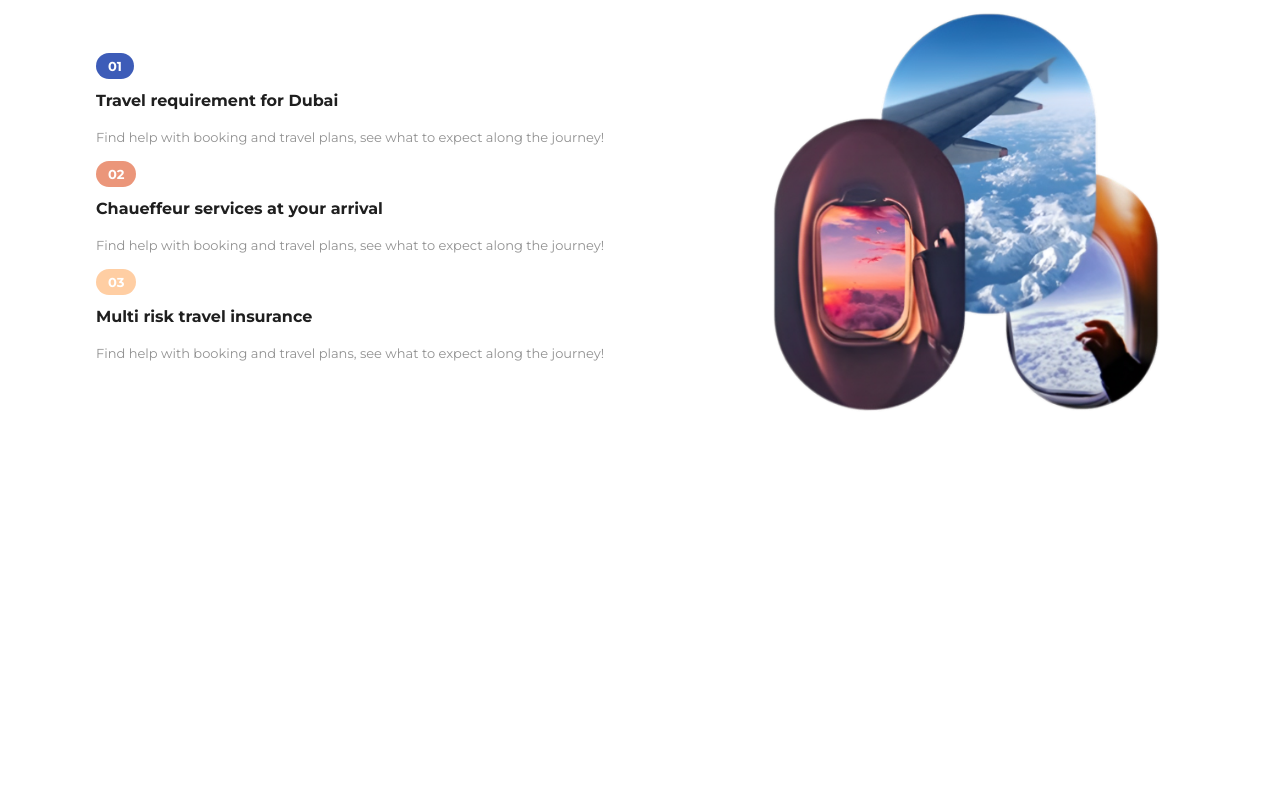
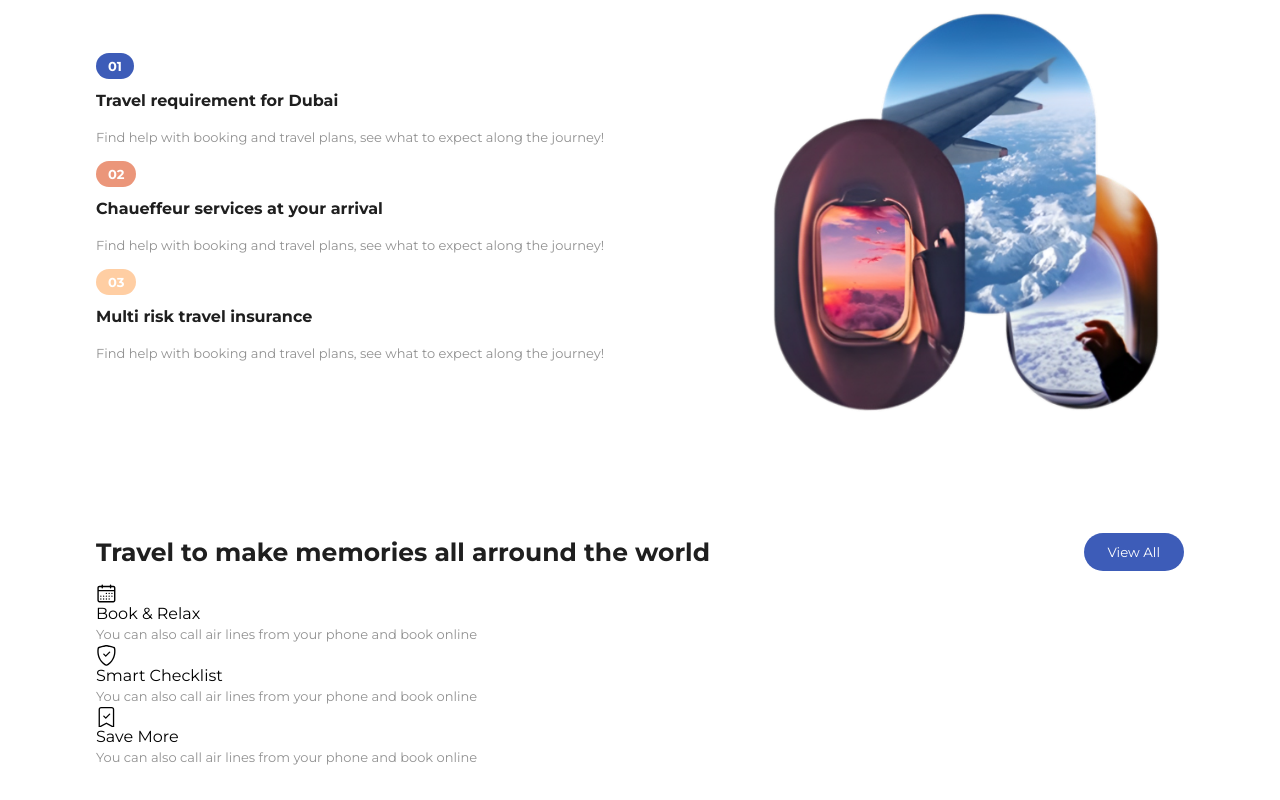
Before and after one commit to Samms206/FlySiteReactJS, a React (Vite) app: page / in a window 1280 px wide. Shown: the part 1268-2068 px from the top of the page. Before the commit the page ends 1725 px from the top, so only its background shows below. Built offline with nearby package versions, Linux system fonts and the light colour scheme.

Commit message:
Added-InfoSection

```diff
--- a/src/Components/Info/Info.jsx
+++ b/src/Components/Info/Info.jsx
@@ -1,9 +1,42 @@
 import React from 'react'
+import {RxCalendar} from 'react-icons/rx'
+import {BsShieldCheck} from 'react-icons/bs'
+import { BsBookmarkCheck } from 'react-icons/bs'
 
 const Info = () => {
   return (
-    <div>
+    <div className="info section">
 
+      <div className="infoContainer container">
+        <div className="titleDiv flex">
+          <h2>Travel to make memories all arround the world</h2>
+          <button className="btn">View All</button>
+        </div>
+
+        <div className="cardDiv grid">
+          <div className="singleCard grid">
+            <div className="iconDiv flex">
+              <RxCalendar className='icon' />
+            </div>
+            <span className="cardTittle">Book & Relax</span>
+            <p>You can also call air lines from your phone and book online</p>
+          </div>
+          <div className="singleCard grid">
+            <div className="iconDiv flex">
+              <BsShieldCheck className='icon' />
+            </div>
+            <span className="cardTittle">Smart Checklist</span>
+            <p>You can also call air lines from your phone and book online</p>
+          </div>
+          <div className="singleCard grid">
+            <div className="iconDiv flex">
+              <BsBookmarkCheck className='icon' />
+            </div>
+            <span className="cardTittle">Save More</span>
+            <p>You can also call air lines from your phone and book online</p>
+          </div>
+        </div>
+      </div>
     </div>
   )
 }
--- a/src/main.css
+++ b/src/main.css
@@ -452,4 +452,8 @@ h2 {
   .support .infoDiv .imgDiv {
     width: 100%;
   }
+}
+
+.info .infoContainer .titleDiv {
+  justify-content: space-between;
 }/*# sourceMappingURL=main.css.map */
--- a/src/main.scss
+++ b/src/main.scss
@@ -516,4 +516,14 @@ h2{
 
 }
 
+//INFO
+.info{
+    .infoContainer{
+        .titleDiv{
+            justify-content: space-between;
+        }
+    }
+
+}
+
 // End Section Style
```
Also changed, not shown: 1 other file (tests, documents, lock files or other folders).
